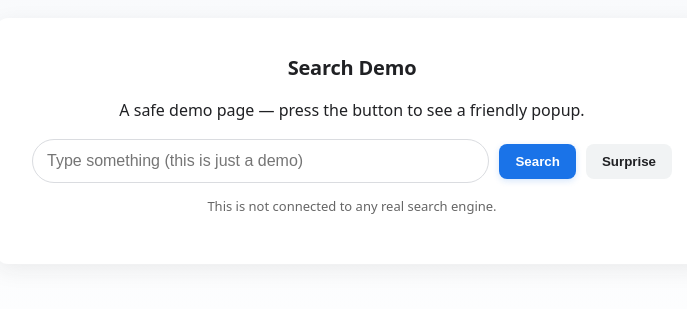
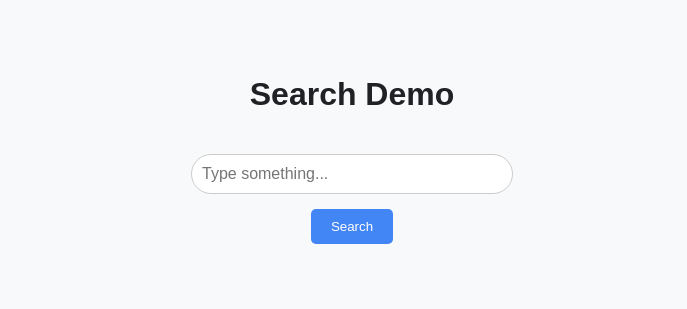
Before and after one commit to JAanx8/google, a plain HTML site: page index.html in a window 1280 px wide. Shown: the part 259-568 px from the top of the page, without its empty margins (288-975 px from the left). Drawn offline with Linux system fonts and the light colour scheme.

Commit message:
Update index.html

```diff
--- a/index.html
+++ b/index.html
@@ -1,167 +1,54 @@
-<!doctype html>
+<!DOCTYPE html>
 <html lang="en">
 <head>
-  <meta charset="utf-8" />
-  <meta name="viewport" content="width=device-width,initial-scale=1" />
-  <title>Search Demo</title>
+  <meta charset="UTF-8">
+  <title>Search Page Demo</title>
   <style>
-    /* Simple centered layout */
     body {
-      font-family: system-ui, -apple-system, "Segoe UI", Roboto, "Helvetica Neue", Arial;
-      margin: 0;
-      height: 100vh;
-      display: grid;
-      place-items: center;
-      background: linear-gradient(180deg,#f6f8fb,#ffffff);
-      color: #202124;
-    }
-
-    .card {
-      width: 90%;
-      max-width: 640px;
-      padding: 36px;
-      border-radius: 12px;
-      box-shadow: 0 6px 22px rgba(32,33,36,0.08);
-      background: white;
-      text-align: center;
-    }
-
-    h1 { margin: 0 0 18px 0; font-size: 20px; letter-spacing: -0.2px; }
-    .search-row {
+      font-family: Arial, sans-serif;
       display: flex;
-      gap: 10px;
-      align-items: center;
-      margin-top: 12px;
-    }
-
-    input[type="search"] {
-      flex: 1;
-      padding: 12px 14px;
-      border-radius: 24px;
-      border: 1px solid #dadce0;
-      outline: none;
-      font-size: 16px;
-      transition: box-shadow .15s, border-color .15s;
-    }
-    input[type="search"]:focus {
-      box-shadow: 0 1px 6px rgba(66,133,244,0.2);
-      border-color: #8ab4f8;
-    }
-
-    button {
-      padding: 10px 16px;
-      border-radius: 8px;
-      border: none;
-      background: #1a73e8;
-      color: white;
-      cursor: pointer;
-      font-weight: 600;
-      box-shadow: 0 2px 6px rgba(26,115,232,0.18);
-    }
-    button.secondary {
-      background: #f1f3f4;
-      color: #202124;
-      box-shadow: none;
-    }
-
-    /* Modal */
-    .overlay {
-      position: fixed;
-      inset: 0;
-      background: rgba(0,0,0,0.45);
-      display: none;
+      flex-direction: column;
       align-items: center;
       justify-content: center;
-      z-index: 1000;
+      height: 100vh;
+      background-color: #f8f9fa;
     }
-    .modal {
-      background: white;
-      padding: 22px;
-      border-radius: 10px;
-      width: 92%;
-      max-width: 420px;
-      box-shadow: 0 10px 40px rgba(0,0,0,0.2);
-      text-align: center;
+    h1 {
+      color: #202124;
+      font-size: 2em;
     }
-    .modal h2 { margin: 0 0 10px 0; }
-    .modal p { margin: 0 0 18px 0; color: #444; }
+    input {
+      width: 300px;
+      padding: 10px;
+      font-size: 16px;
+      margin-top: 20px;
+      border-radius: 20px;
+      border: 1px solid #ccc;
+      outline: none;
+    }
+    button {
+      margin-top: 15px;
+      padding: 10px 20px;
+      background-color: #4285F4;
+      color: white;
+      border: none;
+      border-radius: 5px;
+      cursor: pointer;
+    }
+    button:hover {
+      background-color: #3367d6;
+    }
   </style>
 </head>
 <body>
-  <div class="card" role="main" aria-labelledby="title">
-    <h1 id="title">Search Demo</h1>
-    <p>A safe demo page — press the button to see a friendly popup.</p>
-
-    <div class="search-row" style="margin-top:18px;">
-      <input id="query" type="search" placeholder="Type something (this is just a demo)"/>
-      <button id="searchBtn">Search</button>
-      <button id="surpriseBtn" class="secondary">Surprise</button>
-    </div>
-
-    <p style="font-size:13px; color:#666; margin-top:14px;">
-      This is not connected to any real search engine.
-    </p>
-  </div>
-
-  <!-- Modal -->
-  <div id="overlay" class="overlay" role="dialog" aria-modal="true" aria-hidden="true">
-    <div class="modal" role="document">
-      <h2>Demo popup</h2>
-      <p>This is a harmless demonstration. Nothing is hacked — promise! 😄</p>
-      <div style="display:flex; gap:10px; justify-content:center;">
-        <button id="closeBtn">Close</button>
-        <button id="learnBtn" class="secondary">Learn more</button>
-      </div>
-    </div>
-  </div>
+  <h1>Search Demo</h1>
+  <input type="text" placeholder="Type something...">
+  <button onclick="showPopup()">Search</button>
 
   <script>
-    const overlay = document.getElementById('overlay');
-    const searchBtn = document.getElementById('searchBtn');
-    const surpriseBtn = document.getElementById('surpriseBtn');
-    const closeBtn = document.getElementById('closeBtn');
-    const learnBtn = document.getElementById('learnBtn');
-    const query = document.getElementById('query');
-
-    function showModal(message) {
-      // Update modal text if you like (kept static for safety)
-      overlay.style.display = 'flex';
-      overlay.setAttribute('aria-hidden','false');
+    function showPopup() {
+      alert("This is a safe demonstration popup for your assignment!");
     }
-    function hideModal() {
-      overlay.style.display = 'none';
-      overlay.setAttribute('aria-hidden','true');
-    }
-
-    // Open popup on Search click (demo only)
-    searchBtn.addEventListener('click', (e) => {
-      e.preventDefault();
-      // you could read query.value here and act differently,
-      // but avoid doing anything that mimics other services.
-      showModal();
-    });
-
-    // Surprise button also opens the modal
-    surpriseBtn.addEventListener('click', (e) => {
-      e.preventDefault();
-      showModal();
-    });
-
-    closeBtn.addEventListener('click', hideModal);
-    learnBtn.addEventListener('click', () => {
-      // This button could navigate to a safe explanation page, or open another modal.
-      alert('This is a safe demo. Replace this with any safe link or info you like.');
-    });
-
-    // close modal on overlay click (outside modal content)
-    overlay.addEventListener('click', (e) => {
-      if (e.target === overlay) hideModal();
-    });
-
-    // keyboard support: Esc to close
-    document.addEventListener('keydown', (e) => {
-      if (e.key === 'Escape' && overlay.style.display === 'flex') hideModal();
-    });
   </script>
 </body>
 </html>
```
